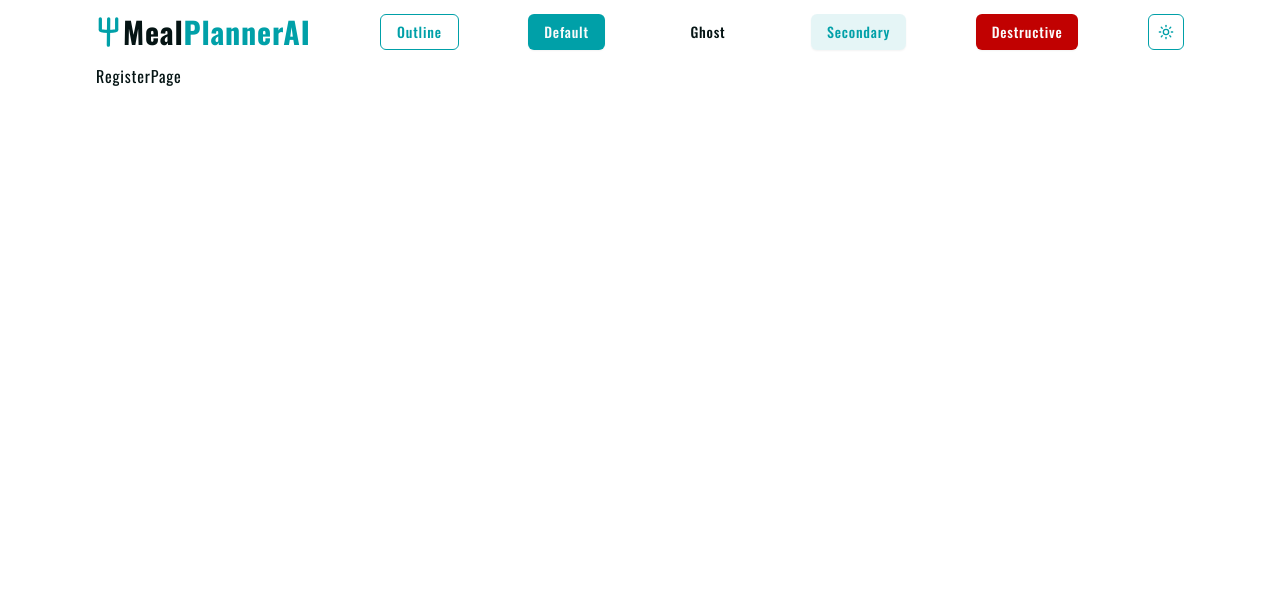
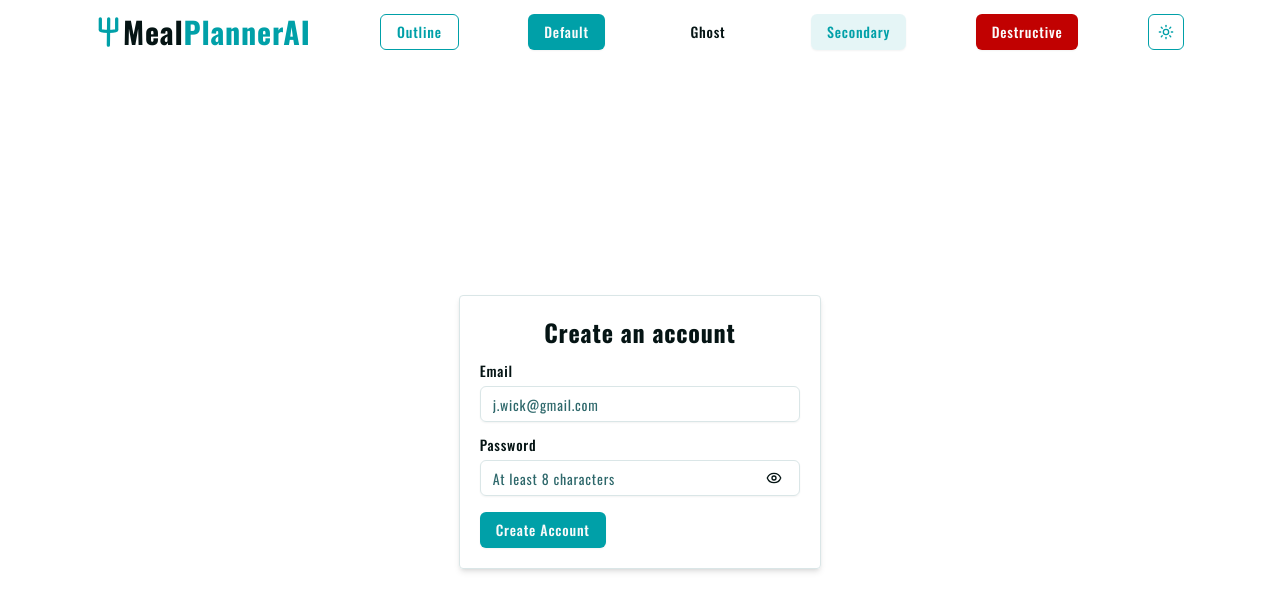
Before and after one commit to max-carver/mealplannerAI, a Next.js app: page /register in a window 1280 px wide. Shown: the top 610 px of the page. Built offline with nearby package versions, Linux system fonts and the light colour scheme.

Commit message:
Add registration page, form schema, and user authentication models

```diff
--- /dev/null
+++ b/actions/registerUser.ts
@@ -0,0 +1,20 @@
+"use server";
+
+import { RegisterSchema } from "@/lib/formSchemas";
+
+import * as z from "zod";
+
+export default async function registerUser(
+  values: z.infer<typeof RegisterSchema>
+) {
+  const validatedFields = RegisterSchema.safeParse(values);
+
+  if (!validatedFields.success) {
+    return { error: true, message: "Invalid fields" };
+  }
+
+  // Simulate a 5 second delay
+  await new Promise((resolve) => setTimeout(resolve, 5000));
+
+  console.log(validatedFields.data);
+}
--- a/app/register/page.tsx
+++ b/app/register/page.tsx
@@ -1,7 +1,11 @@
 import { Container } from "@/components/container";
-
+import RegisterForm from "@/components/forms/RegisterForm";
 const RegisterPage = () => {
-  return <Container>RegisterPage</Container>;
+  return (
+    <Container className="flex items-center justify-center h-[calc(100vh-64px)]">
+      <RegisterForm />
+    </Container>
+  );
 };
 
 export default RegisterPage;
--- /dev/null
+++ b/components/SubmitButton.tsx
@@ -0,0 +1,33 @@
+"use client";
+
+import { Button } from "@/components//ui/button";
+import { Loader2 } from "lucide-react";
+
+const SubmitButton = ({
+  variant = "default",
+  size = "default",
+  children,
+  className,
+  isLoading,
+}: {
+  variant?: "default" | "outline" | "secondary" | "ghost" | "link";
+  size?: "default" | "sm" | "lg" | "icon";
+  children: React.ReactNode;
+  className?: string;
+  isLoading?: boolean;
+}) => {
+  return (
+    <Button type="submit" variant={variant} size={size} className={className}>
+      {isLoading ? (
+        <>
+          <Loader2 className="size-6 animate-spin" />
+          {children}
+        </>
+      ) : (
+        children
+      )}
+    </Button>
+  );
+};
+
+export default SubmitButton;
--- /dev/null
+++ b/components/forms/RegisterForm.tsx
@@ -0,0 +1,93 @@
+"use client";
+
+import { RegisterSchema } from "@/lib/formSchemas";
+import { zodResolver } from "@hookform/resolvers/zod";
+import { useForm } from "react-hook-form";
+import {
+  Form,
+  FormControl,
+  FormField,
+  FormItem,
+  FormLabel,
+  FormMessage,
+} from "@/components/ui/form";
+import * as z from "zod";
+import { Input } from "@/components/ui/input";
+import { Button } from "@/components/ui/button";
+import { Eye, EyeOff } from "lucide-react";
+import { useState } from "react";
+import registerUser from "@/actions/registerUser";
+import SubmitButton from "../SubmitButton";
+
+const RegisterForm = () => {
+  const [showPassword, setShowPassword] = useState<boolean>(false);
+  const form = useForm<z.infer<typeof RegisterSchema>>({
+    resolver: zodResolver(RegisterSchema),
+    defaultValues: {
+      email: "",
+      password: "",
+    },
+  });
+
+  const onSubmit = async (values: z.infer<typeof RegisterSchema>) => {
+    await registerUser(values);
+  };
+
+  return (
+    <Form {...form}>
+      <form
+        onSubmit={form.handleSubmit(onSubmit)}
+        className="space-y-4 p-5 border w-full lg:w-1/2 xl:w-1/3  mx-auto rounded shadow-md"
+      >
+        <h2 className="text-2xl font-bold text-center">Create an account</h2>
+        <FormField
+          control={form.control}
+          name="email"
+          render={({ field }) => (
+            <FormItem>
+              <FormLabel>Email</FormLabel>
+              <FormControl>
+                <Input placeholder="j.wick@gmail.com" {...field} type="email" />
+              </FormControl>
+              <FormMessage />
+            </FormItem>
+          )}
+        />
+        <FormField
+          control={form.control}
+          name="password"
+          render={({ field }) => (
+            <FormItem>
+              <FormLabel>Password</FormLabel>
+              <FormControl>
+                <div className="relative">
+                  <Input
+                    placeholder="At least 8 characters"
+                    {...field}
+                    type={showPassword ? "text" : "password"}
+                  />
+                  <Button
+                    type="button"
+                    variant="ghost"
+                    size="icon"
+                    className="absolute right-2 top-1/2 -translate-y-1/2"
+                    onClick={() => setShowPassword(!showPassword)}
+                  >
+                    {!showPassword ? <Eye /> : <EyeOff />}
+                  </Button>
+                </div>
+              </FormControl>
+              <FormMessage />
+            </FormItem>
+          )}
+        />
+
+        <SubmitButton isLoading={form.formState.isSubmitting}>
+          Create Account
+        </SubmitButton>
+      </form>
+    </Form>
+  );
+};
+
+export default RegisterForm;
--- a/lib/formSchemas.ts
+++ b/lib/formSchemas.ts
@@ -12,10 +12,9 @@ export const generatePlanSchema = z.object({
   budget: z.string().optional(),
 });
 
-//  Diet type (vegan, vegetarian, keto, etc.)
-//  Daily calorie goal
-//  Preferred cuisine (Italian, Japanese, Mexican, etc.)
-//  Allergies
-//  Dietary restrictions (gluten-free, lactose-intolerant, etc.)
-//  Snack or no snack
-//  Budget
+export const RegisterSchema = z.object({
+  email: z.string().email({ message: "Invalid email address" }),
+  password: z
+    .string()
+    .min(8, { message: "Password must be at least 8 characters long" }),
+});
```
Also changed, not shown: 1 other file (tests, documents, lock files or other folders).
